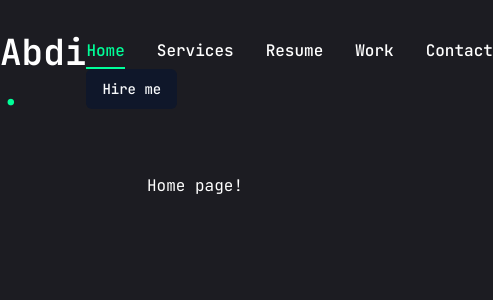
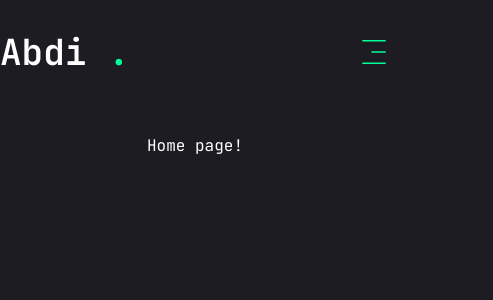
Before and after one commit to abdicodes/aws-test, a Next.js app: page / in a window 390 px wide. Shown: the top 300 px of the page, 493 px wide, since content can reach past the window. Built offline with nearby package versions, Linux system fonts and the light colour scheme.

Commit message:
implemented mobile screen Nav

```diff
--- a/components/ui/Header.tsx
+++ b/components/ui/Header.tsx
@@ -1,6 +1,7 @@
 import Link from 'next/link'
 import { Button } from './button'
 import Nav from './Nav'
+import MobileNav from './MobileNav'
 
 const Header = () => {
   return (
@@ -24,10 +25,7 @@ const Header = () => {
         {/* Mobile Nav */}
 
         <div className=" xl:hidden">
-          <Nav />
-          <Link href="/contact">
-            <Button>Hire me</Button>
-          </Link>
+          <MobileNav />
         </div>
       </div>
     </header>
--- /dev/null
+++ b/components/ui/MobileNav.tsx
@@ -0,0 +1,31 @@
+'use client'
+
+import { Sheet, SheetContent, SheetTrigger } from '@/components/ui/sheet'
+import { usePathname } from 'next/navigation'
+import Link from 'next/link'
+import { CiMenuFries } from 'react-icons/ci'
+
+const links = [
+  { name: 'home', path: '/' },
+  { name: 'services', path: '/services' },
+  { name: 'resume', path: '/resume' },
+  { name: 'work', path: '/work' },
+  { name: 'contact', path: '/contact' },
+]
+
+const MobileNav = () => {
+  const pathname = usePathname()
+  return (
+    <Sheet>
+      <SheetTrigger className="flex justify-center items-center">
+        <CiMenuFries className="text-[32px] text-accent" />
+      </SheetTrigger>
+      <SheetContent className="flex flex-col">
+        {/* logo */}
+        <div>logo</div>
+      </SheetContent>
+    </Sheet>
+  )
+}
+
+export default MobileNav
--- a/components/ui/sheet.tsx
+++ b/components/ui/sheet.tsx
@@ -1,11 +1,10 @@
-"use client"
+'use client'
 
-import * as React from "react"
-import * as SheetPrimitive from "@radix-ui/react-dialog"
-import { cva, type VariantProps } from "class-variance-authority"
-import { X } from "lucide-react"
-
-import { cn } from "@/lib/utils"
+import * as React from 'react'
+import * as SheetPrimitive from '@radix-ui/react-dialog'
+import { cva, type VariantProps } from 'class-variance-authority'
+import { cn } from '@/lib/utils'
+import { IoMdClose } from 'react-icons/io'
 
 const Sheet = SheetPrimitive.Root
 
@@ -21,7 +20,7 @@ const SheetOverlay = React.forwardRef<
 >(({ className, ...props }, ref) => (
   <SheetPrimitive.Overlay
     className={cn(
-      "fixed inset-0 z-50 bg-black/80  data-[state=open]:animate-in data-[state=closed]:animate-out data-[state=closed]:fade-out-0 data-[state=open]:fade-in-0",
+      'fixed inset-0 z-50 bg-black/80  data-[state=open]:animate-in data-[state=closed]:animate-out data-[state=closed]:fade-out-0 data-[state=open]:fade-in-0',
       className
     )}
     {...props}
@@ -31,20 +30,20 @@ const SheetOverlay = React.forwardRef<
 SheetOverlay.displayName = SheetPrimitive.Overlay.displayName
 
 const sheetVariants = cva(
-  "fixed z-50 gap-4 bg-white p-6 shadow-lg transition ease-in-out data-[state=open]:animate-in data-[state=closed]:animate-out data-[state=closed]:duration-300 data-[state=open]:duration-500 dark:bg-slate-950",
+  'fixed z-50 gap-4 bg-primary p-6 shadow-lg transition ease-in-out data-[state=open]:animate-in data-[state=closed]:animate-out data-[state=closed]:duration-300 data-[state=open]:duration-500 dark:bg-slate-950',
   {
     variants: {
       side: {
-        top: "inset-x-0 top-0 border-b data-[state=closed]:slide-out-to-top data-[state=open]:slide-in-from-top",
+        top: 'inset-x-0 top-0 border-b data-[state=closed]:slide-out-to-top data-[state=open]:slide-in-from-top',
         bottom:
-          "inset-x-0 bottom-0 border-t data-[state=closed]:slide-out-to-bottom data-[state=open]:slide-in-from-bottom",
-        left: "inset-y-0 left-0 h-full w-3/4 border-r data-[state=closed]:slide-out-to-left data-[state=open]:slide-in-from-left sm:max-w-sm",
+          'inset-x-0 bottom-0 border-t data-[state=closed]:slide-out-to-bottom data-[state=open]:slide-in-from-bottom',
+        left: 'inset-y-0 left-0 h-full w-3/4 border-r data-[state=closed]:slide-out-to-left data-[state=open]:slide-in-from-left sm:max-w-sm',
         right:
-          "inset-y-0 right-0 h-full w-3/4  border-l data-[state=closed]:slide-out-to-right data-[state=open]:slide-in-from-right sm:max-w-sm",
+          'inset-y-0 right-0 h-full w-3/4  data-[state=closed]:slide-out-to-right data-[state=open]:slide-in-from-right sm:max-w-sm',
       },
     },
     defaultVariants: {
-      side: "right",
+      side: 'right',
     },
   }
 )
@@ -56,7 +55,7 @@ interface SheetContentProps
 const SheetContent = React.forwardRef<
   React.ElementRef<typeof SheetPrimitive.Content>,
   SheetContentProps
->(({ side = "right", className, children, ...props }, ref) => (
+>(({ side = 'right', className, children, ...props }, ref) => (
   <SheetPortal>
     <SheetOverlay />
     <SheetPrimitive.Content
@@ -65,8 +64,8 @@ const SheetContent = React.forwardRef<
       {...props}
     >
       {children}
-      <SheetPrimitive.Close className="absolute right-4 top-4 rounded-sm opacity-70 ring-offset-white transition-opacity hover:opacity-100 focus:outline-none focus:ring-2 focus:ring-slate-950 focus:ring-offset-2 disabled:pointer-events-none data-[state=open]:bg-slate-100 dark:ring-offset-slate-950 dark:focus:ring-slate-300 dark:data-[state=open]:bg-slate-800">
-        <X className="h-4 w-4" />
+      <SheetPrimitive.Close className="absolute right-8 top-8 transition-opacity outline-none ">
+        <IoMdClose className="text-3xl text-accent" />
         <span className="sr-only">Close</span>
       </SheetPrimitive.Close>
     </SheetPrimitive.Content>
@@ -80,13 +79,13 @@ const SheetHeader = ({
 }: React.HTMLAttributes<HTMLDivElement>) => (
   <div
     className={cn(
-      "flex flex-col space-y-2 text-center sm:text-left",
+      'flex flex-col space-y-2 text-center sm:text-left',
       className
     )}
     {...props}
   />
 )
-SheetHeader.displayName = "SheetHeader"
+SheetHeader.displayName = 'SheetHeader'
 
 const SheetFooter = ({
   className,
@@ -94,13 +93,13 @@ const SheetFooter = ({
 }: React.HTMLAttributes<HTMLDivElement>) => (
   <div
     className={cn(
-      "flex flex-col-reverse sm:flex-row sm:justify-end sm:space-x-2",
+      'flex flex-col-reverse sm:flex-row sm:justify-end sm:space-x-2',
       className
     )}
     {...props}
   />
 )
-SheetFooter.displayName = "SheetFooter"
+SheetFooter.displayName = 'SheetFooter'
 
 const SheetTitle = React.forwardRef<
   React.ElementRef<typeof SheetPrimitive.Title>,
@@ -108,7 +107,10 @@ const SheetTitle = React.forwardRef<
 >(({ className, ...props }, ref) => (
   <SheetPrimitive.Title
     ref={ref}
-    className={cn("text-lg font-semibold text-slate-950 dark:text-slate-50", className)}
+    className={cn(
+      'text-lg font-semibold text-slate-950 dark:text-slate-50',
+      className
+    )}
     {...props}
   />
 ))
@@ -120,7 +122,7 @@ const SheetDescription = React.forwardRef<
 >(({ className, ...props }, ref) => (
   <SheetPrimitive.Description
     ref={ref}
-    className={cn("text-sm text-slate-500 dark:text-slate-400", className)}
+    className={cn('text-sm text-slate-500 dark:text-slate-400', className)}
     {...props}
   />
 ))
--- a/package.json
+++ b/package.json
@@ -22,6 +22,7 @@
     "next": "14.2.10",
     "react": "^18",
     "react-dom": "^18",
+    "react-icons": "^5.3.0",
     "tailwind-merge": "^2.5.2",
     "tailwindcss-animate": "^1.0.7"
   },
```
Also changed, not shown: 1 other file (tests, documents, lock files or other folders).
